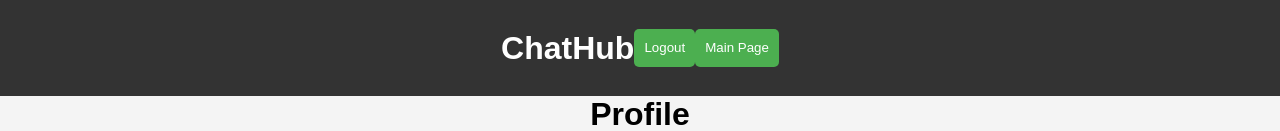
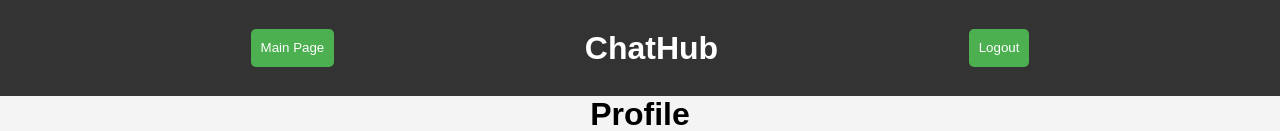
Before and after one commit to samuhiltunen/ChatHub, a React (Create React App) app in the folder frontend/app/: page /profile in a window 1280 px wide. Shown: the top 131 px of the page. Built offline with nearby package versions, Linux system fonts and the light colour scheme; no server answers; sample sign-in values are in the browser's storage.

Commit message:
minor fixes

```diff
--- a/frontend/app/src/components/Profile.js
+++ b/frontend/app/src/components/Profile.js
@@ -89,7 +89,10 @@ export default function Profile() {
 
     return (
         <>
-            <header className="header">
+            <header id={"profile-header"} className="header">
+                <Link to="/main">
+                    <button id="mainPageButton">Main Page</button>
+                </Link>
                 <div className="title">
                     <h1>ChatHub</h1>
                 </div>
@@ -99,9 +102,7 @@ export default function Profile() {
                     </button>
                     </Link>
 
-                    <Link to="/main">
-                        <button id="mainPageButton">Main Page</button>
-                    </Link>
+
 
                 </div>
             </header>
--- a/frontend/app/src/components/Threads.js
+++ b/frontend/app/src/components/Threads.js
@@ -107,7 +107,7 @@ export default function Threads() {
               <textarea
                   type="text"
                   id="username-search"
-                  placeholder="search by username"
+                  placeholder="search by title"
                   value={searchText}
                   onChange={(e) => handleSearch(e.target.value)}
                   onKeyPress= {handleKeyPress}
--- a/frontend/app/src/css/profile.css
+++ b/frontend/app/src/css/profile.css
@@ -16,3 +16,6 @@
     border-radius: 8px;
     border: 1px solid #ccc;
 }
+#profile-header{
+    justify-content: space-evenly;
+}
```
